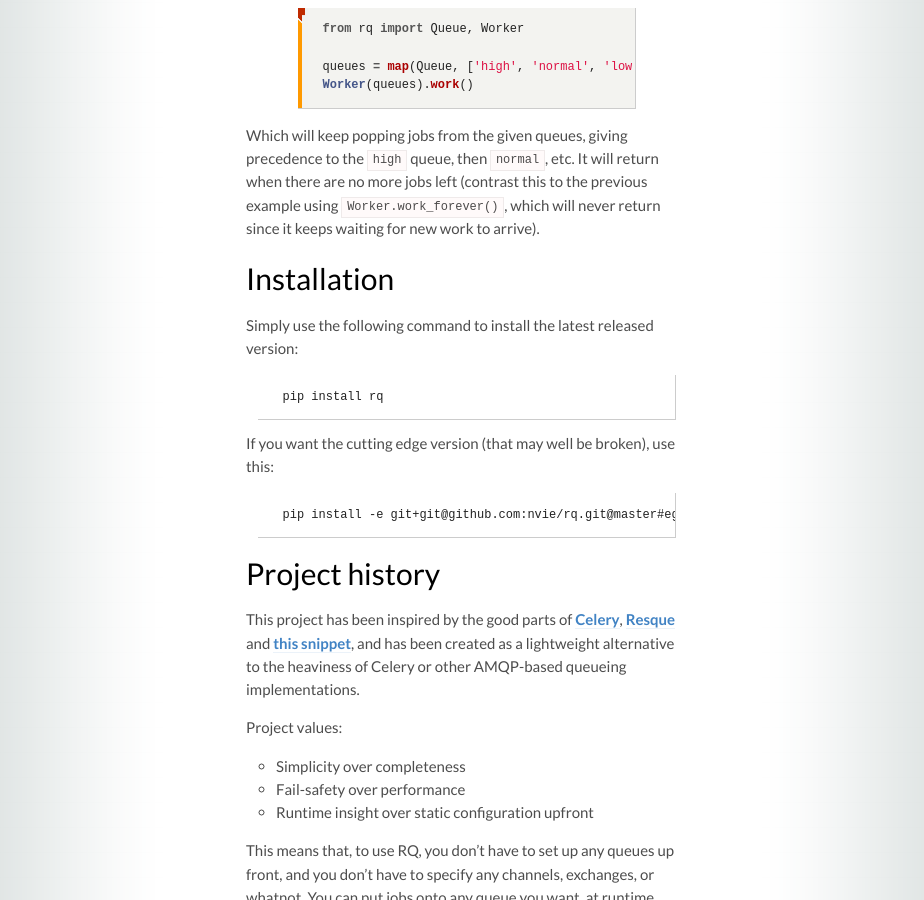
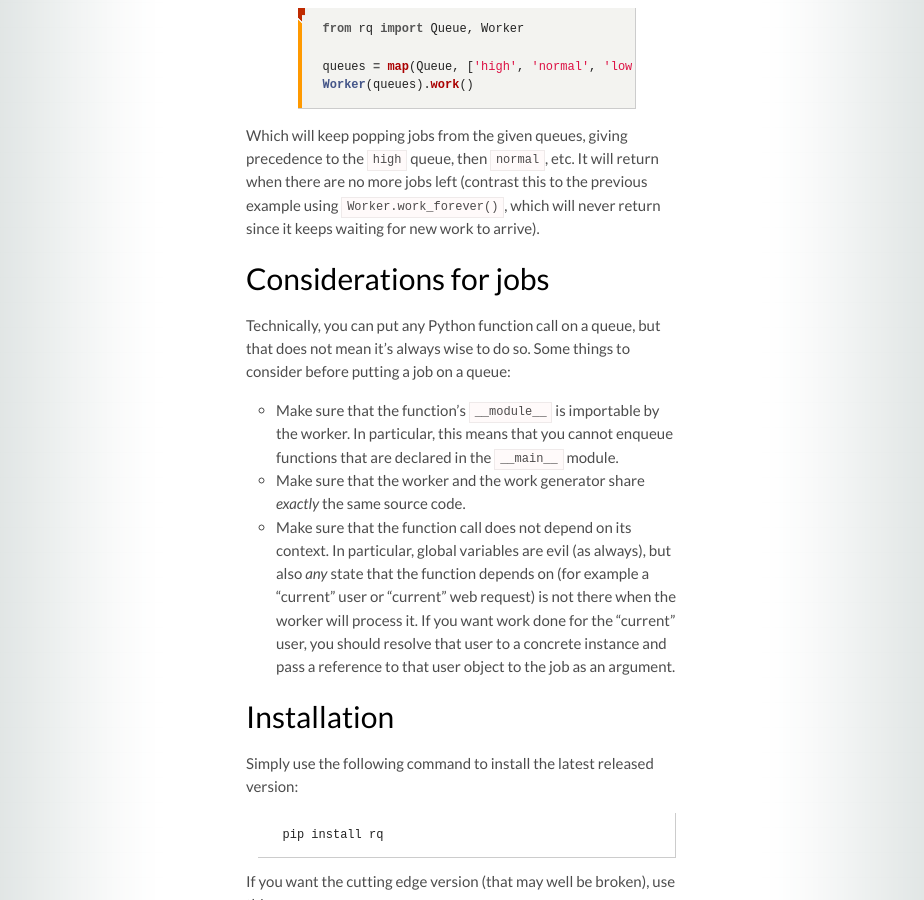
Before and after one commit to rq/rq, a Jekyll site: the page built from index.md, in a window 1280 px wide and 900 px high, scrolled down 1897 px. Shown: the whole window, without its empty margins (179-1103 px from the left). Built offline with Jekyll 4.4.1, drawn with Linux system fonts in a browser that asks for light colours; some web fonts are replaced; Markdown is read by kramdown in place of the engine named in the settings.

Commit message:
Add job implementation considerations.

```diff
--- a/index.md
+++ b/index.md
@@ -103,6 +103,25 @@
 which will never return since it keeps waiting for new work to arrive).
 
 
+## Considerations for jobs
+
+Technically, you can put any Python function call on a queue, but that does not
+mean it's always wise to do so.  Some things to consider before putting a job
+on a queue:
+
+* Make sure that the function's `__module__` is importable by the worker.  In
+  particular, this means that you cannot enqueue functions that are declared in
+  the `__main__` module.
+* Make sure that the worker and the work generator share _exactly_ the same
+  source code.
+* Make sure that the function call does not depend on its context.  In
+  particular, global variables are evil (as always), but also _any_ state that
+  the function depends on (for example a "current" user or "current" web
+  request) is not there when the worker will process it.  If you want work done
+  for the "current" user, you should resolve that user to a concrete instance
+  and pass a reference to that user object to the job as an argument.
+
+
 ## Installation
 
 Simply use the following command to install the latest released version:
```
